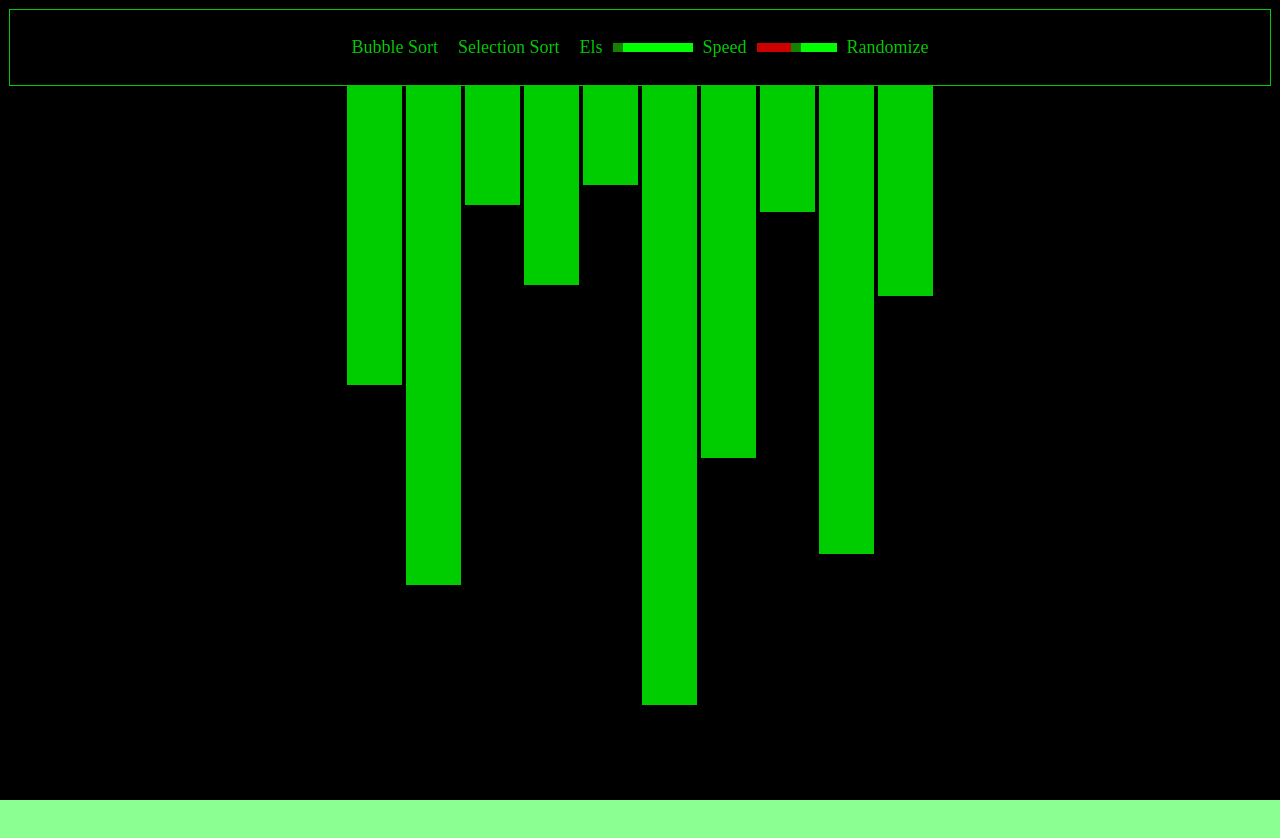
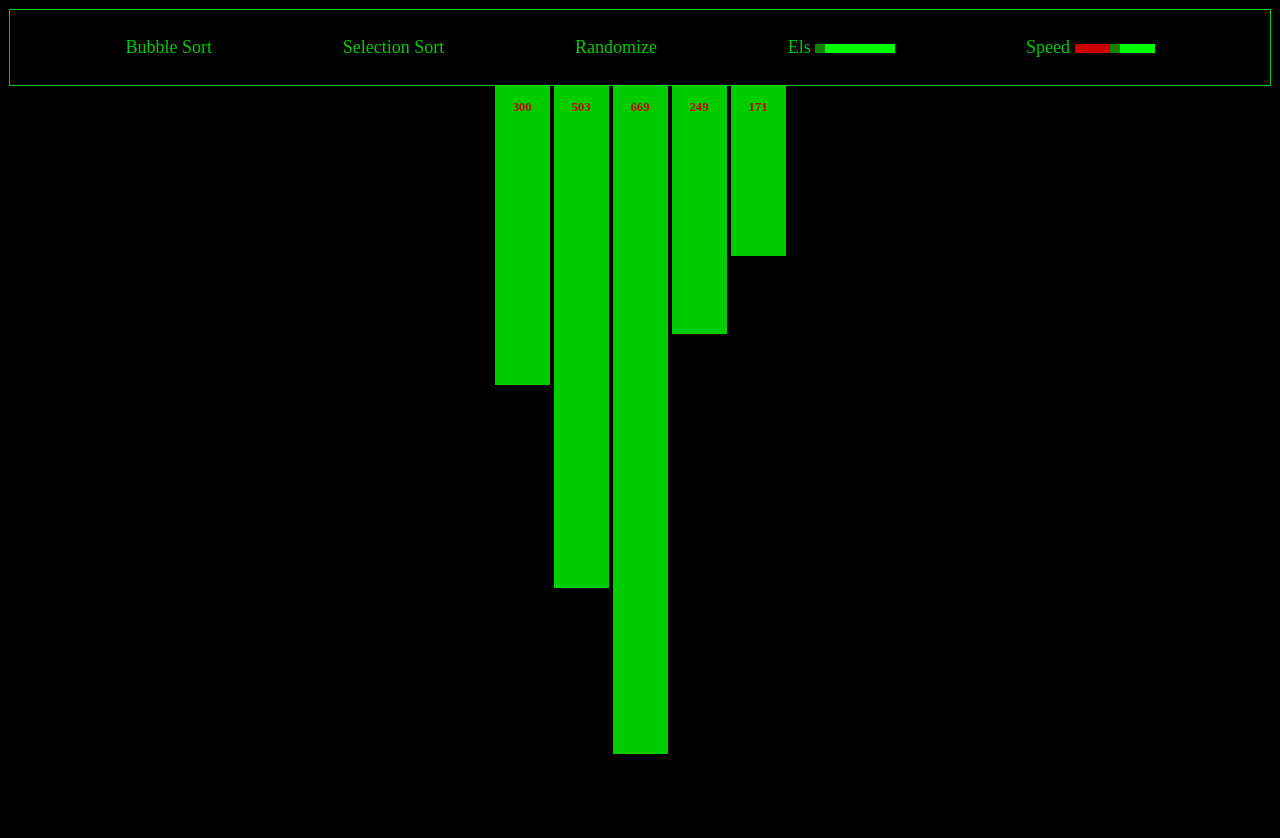
Before and after one commit to assellalou/sorting-visualizer, a plain HTML site: page index.html in a window 1280 px wide. Before the commit the page ends 800 px from the top, so only its background shows below. Drawn offline with Linux system fonts and the light colour scheme.

Commit message:
simple modifs

```diff
--- a/app.js
+++ b/app.js
@@ -28,10 +28,15 @@ selecSortBtn.addEventListener("click", () => SelectionSort(), false);
 function generateEls(elementsNumber) {
   visualizor.innerHTML = "";
   for (let i = 0; i < elementsNumber; i++) {
-    let length = Math.floor(Math.random() * 700) + 50;
+    let length = Math.floor(Math.random() * 800) + 50;
     let div = document.createElement("div");
     div.style.height = length + "px";
     div.className = "el";
+    if (elementsNumber < 60) {
+      heightText = document.createElement("h3");
+      heightText.innerHTML = length;
+      div.appendChild(heightText);
+    }
     visualizor.appendChild(div);
   }
 }
--- a/index.html
+++ b/index.html
@@ -11,23 +11,34 @@
       <div class="nav">
         <a href="#" class="bubbleSort">Bubble Sort</a>
         <a href="#" class="selectionSort">Selection Sort</a>
-        <label for="range">Els</label
-        ><input type="range" class="eln" value="5" min="10" max="300" />
-        <label for="sped">Speed</label
-        ><input type="range" class="speed" min="-1000" max="1" value="-500" />
         <a href="#" class="random">Randomize</a>
+        <label for="range"
+          >Els
+          <input
+            type="range"
+            id="range"
+            class="eln"
+            value="5"
+            min="5"
+            max="300"
+        /></label>
+        <label for="speed"
+          >Speed
+          <input
+            type="range"
+            class="speed"
+            id="speed"
+            min="-1000"
+            max="1"
+            value="-500"
+        /></label>
       </div>
       <div class="visual">
-        <div class="el" style="height: 300px;"></div>
-        <div class="el" style="height: 500px;"></div>
-        <div class="el" style="height: 120px;"></div>
-        <div class="el" style="height: 200px;"></div>
-        <div class="el" style="height: 100px;"></div>
-        <div class="el" style="height: 620px;"></div>
-        <div class="el" style="height: 373px;"></div>
-        <div class="el" style="height: 127px;"></div>
-        <div class="el" style="height: 469px;"></div>
-        <div class="el" style="height: 211px;"></div>
+        <div class="el" style="height: 300px;"><h3>300</h3></div>
+        <div class="el" style="height: 503px;"><h3>503</h3></div>
+        <div class="el" style="height: 669px;"><h3>669</h3></div>
+        <div class="el" style="height: 249px;"><h3>249</h3></div>
+        <div class="el" style="height: 171px;"><h3>171</h3></div>
       </div>
     </div>
     <script src="./app.js"></script>
--- a/style.css
+++ b/style.css
@@ -10,7 +10,7 @@ html,
 body {
   height: 100%;
   color: #00cd00;
-  background: #8bff91;
+  background: #000;
   font-size: 18px;
   font-family: "Times New Roman", Times, serif;
 }
@@ -23,29 +23,38 @@ label {
 }
 .root {
   height: 100%;
-  background: #000;
+
   padding: 10px;
 }
 .nav {
   height: 75px;
   outline: #00cd00 solid 1px;
   display: flex;
-  justify-content: center;
+  justify-content: space-around;
   align-items: center;
+  padding: 0 50px;
 }
 .visual {
   display: flex;
   justify-content: center;
+  height: 100%;
 }
 .el {
   width: 100%;
   max-width: 55px;
-  /* height: 100px; */
+  min-width: 1px;
   background: #00cd00;
   display: inline-block;
   margin: 0 2px;
+  display: flex;
+  justify-content: center;
+  align-items: baseline;
 }
-/*Chrome*/
+.el > h3 {
+  color: #cd0000;
+  margin: 15px 0;
+  font-size: 1vw;
+}
 @media screen and (-webkit-min-device-pixel-ratio: 0) {
   input[type="range"] {
     overflow: hidden;
```
